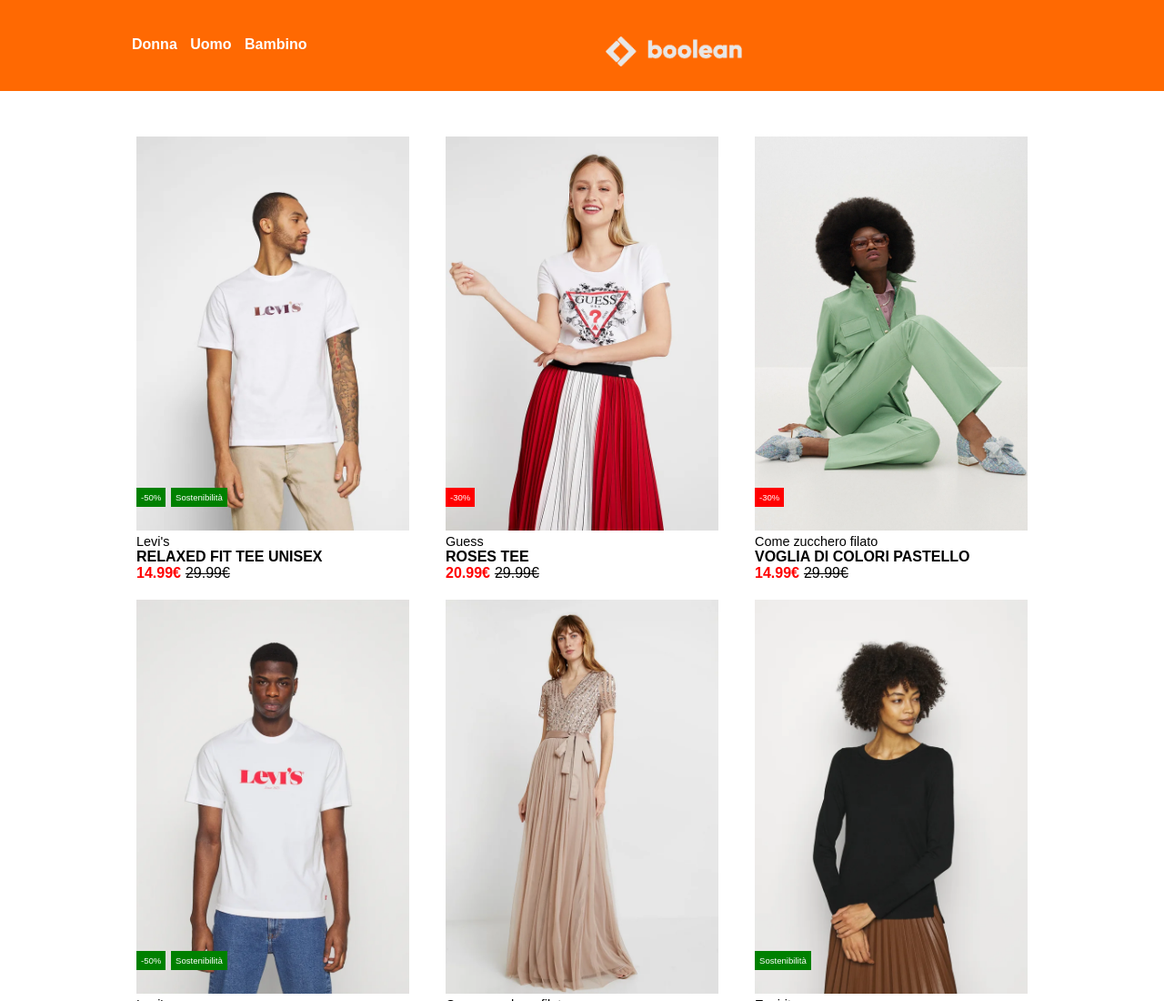
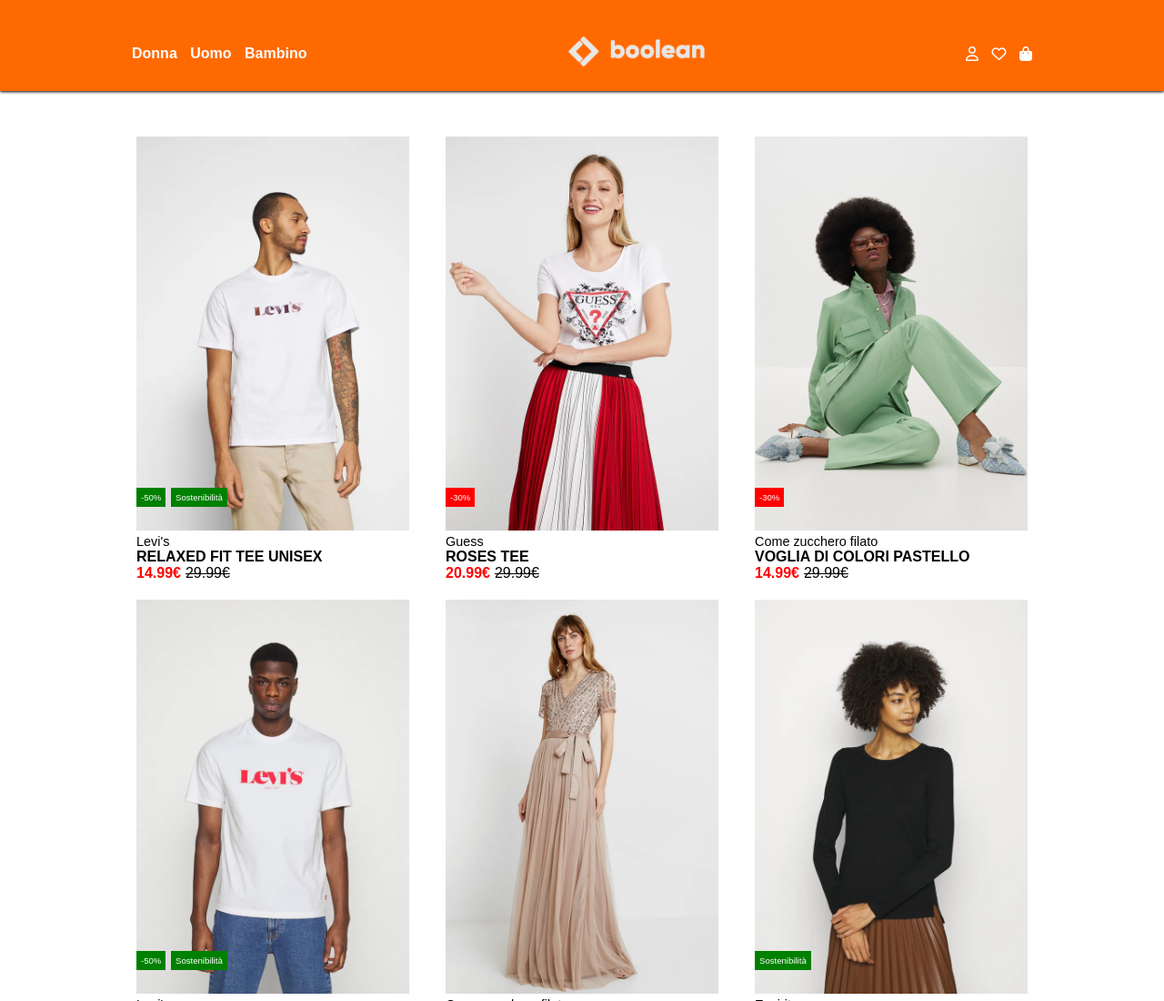
Before and after one commit to dario-bennardino/html-css-boolando, a plain HTML site: page index.html in a window 1280 px wide. Shown: the top 1100 px of the page at 91% size. Drawn offline with Linux system fonts and the light colour scheme.

Commit message:
[add] modificato header icons

```diff
--- a/index.html
+++ b/index.html
@@ -1,11 +1,14 @@
 <!DOCTYPE html>
 <html lang="en">
+
 <head>
     <meta charset="UTF-8">
     <meta name="viewport" content="width=device-width, initial-scale=1.0">
     <title>html-css-boolando</title>
     <link rel="stylesheet" href="style.css">
+    <link rel="stylesheet" href="https://cdnjs.cloudflare.com/ajax/libs/font-awesome/6.5.1/css/all.min.css">
 </head>
+
 <body>
     <header>
         <div class="container-homepage">
@@ -16,9 +19,13 @@
                     <a href="">Bambino</a>
                 </div>
                 <div class="logo">
-                    <img src="img/boolean-logo.png"alt="">
+                    <img src="img/boolean-logo.png" alt="">
                 </div>
-                <div class="social"></div>
+                <div class="social">
+                    <i class="fa-regular fa-user"></i>
+                    <i class="fa-regular fa-heart"></i>
+                    <i class="fa-solid fa-bag-shopping"></i>
+                </div>
             </div>
 
         </div>
@@ -123,4 +130,5 @@
     <footer>F</footer>
 
 </body>
+
 </html>
--- a/style.css
+++ b/style.css
@@ -1,44 +1,49 @@
-*{
+* {
     margin: 0;
     padding: 0;
     box-sizing: border-box;
 }
 
-body{
+body {
     font-family: Arial, Helvetica, sans-serif;
 }
 
-header{
+header {
     background-color: #FF6902;
     height: 100px;
     display: flex;
     justify-content: center;
     justify-content: space-between;
+    box-shadow: 0 1px 3px;
 }
 
-footer{
+.social i {
+    color: white;
+    padding: 5px;
+}
+
+footer {
     background-color: black;
     height: 100px;
 }
 
-.container-homepage{
+.container-homepage {
     width: 80%;
     max-width: 1000px;
     margin: 40px auto;
     align-items: center;
 }
 
-.genere{
+.genere {}
 
-}
-
-.topbar{
+.topbar {
     display: flex;
     justify-content: center;
     justify-content: space-between;
+    align-items: center;
 }
 
-.genere > a{
+.genere>a {
     color: white;
     text-decoration: none;
     font-weight: bold;
@@ -46,17 +51,13 @@ footer{
 
 }
 
-.logo{
+.logo {}
 
+.logo>img {
+    width: 150px;
 }
 
-.logo > img{
-    width: 150px;
-
-
-}
-
-.container{
+.container {
     display: flex;
     justify-content: center;
     width: 80%;
@@ -67,17 +68,17 @@ footer{
     justify-content: space-between;
 }
 
-.product{
+.product {
     margin: 10px;
     width: 300px;
 
 }
 
-.top-product{
+.top-product {
     position: relative;
 }
 
-.preferiti{
+.preferiti {
     background-color: white;
     padding: 5px 7px;
     color: black;
@@ -87,19 +88,20 @@ footer{
     display: none;
 }
 
-.product:hover .preferiti{
+
+.product:hover .preferiti {
     display: block;
 }
 
-.top-product > img{
+.top-product>img {
     max-width: 100%;
 }
 
-.img-gallery{
+.img-gallery {
     display: none;
 }
 
-.top-product .discount{
+.top-product .discount {
     position: absolute;
     left: 0;
     bottom: 30px;
@@ -107,17 +109,17 @@ footer{
     font-size: 0.6rem;
 }
 
-.sm{
+.sm {
     background-color: red;
     color: white;
 }
 
-.md{
+.md {
     background-color: green;
     color: white;
 }
 
-.sostenibilità{
+.sostenibilità {
     position: absolute;
     bottom: 30px;
     left: 38px;
@@ -127,7 +129,7 @@ footer{
     padding: 5px;
 }
 
-.sostenibilità-singolo{
+.sostenibilità-singolo {
     position: absolute;
     bottom: 30px;
     left: 0;
@@ -138,30 +140,30 @@ footer{
 
 }
 
-.marca{
+.marca {
     font-size: 0.9rem;
 }
 
-.articolo{
+.articolo {
     font-weight: bold;
 }
 
-.prezzi{
+.prezzi {
     display: flex;
 }
 
-.prezzo-scontato{
+.prezzo-scontato {
     color: red;
     font-weight: bold;
 }
 
-.prezzo-pieno{
+.prezzo-pieno {
     text-decoration: line-through;
     padding-left: 5px;
 
 }
 
 
-.debug{
+.debug {
     background-color: red
 }
```
Also changed, not shown: 1 other file.
